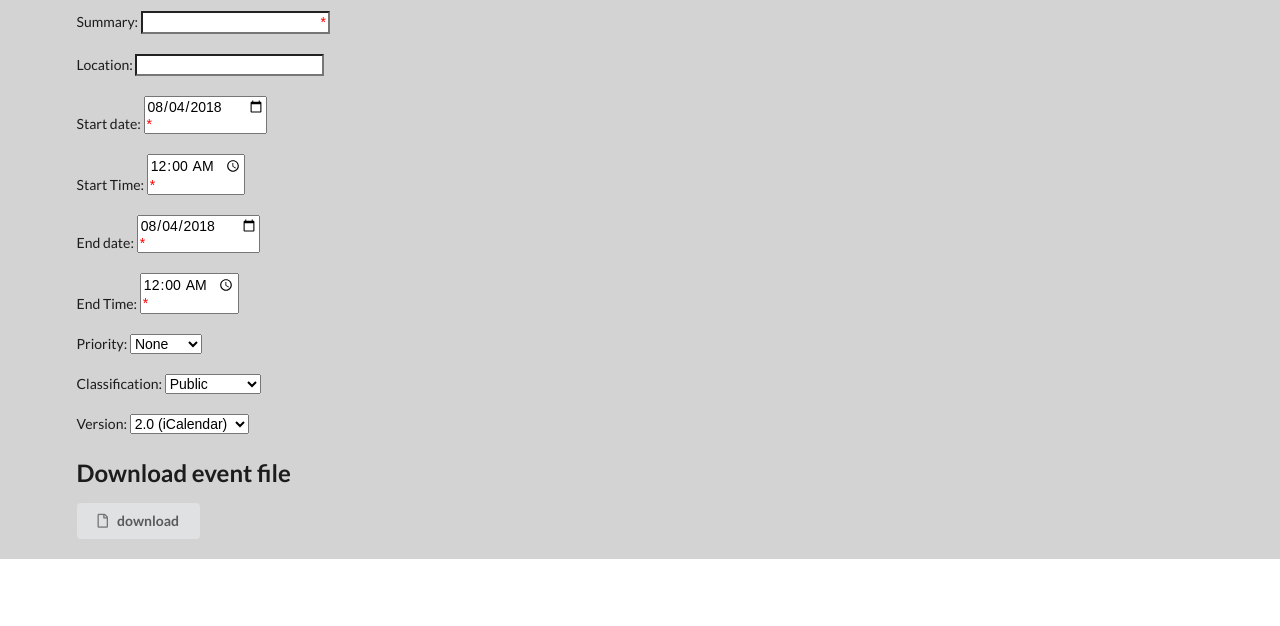
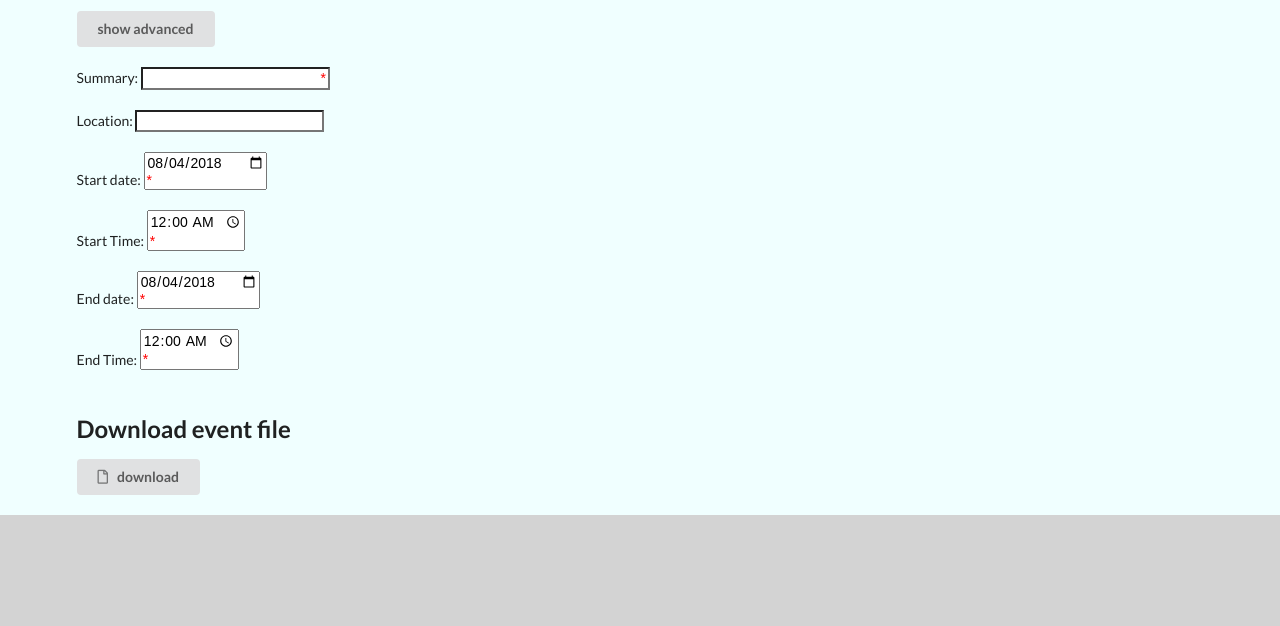
Before and after one commit to TeamRambutan/Calendar, a plain HTML site: page main.html in a window 1280 px wide. Shown: the part 220-846 px from the top of the page. Drawn offline with nearby package versions, Linux system fonts and the light colour scheme.

Commit message:
advanced fields button

```diff
--- a/main.html
+++ b/main.html
@@ -19,12 +19,24 @@
   <h1 class="ui header">Calendar Event File Generator</h1>
   <p>Create your own .ics event files to share across various online calendar systems!</p>
 </div>
-<div class="grey-background">
+<div class="blue-background">
   <div class="ui container colorblocktop">
     <h2 class="ui header">Fill out the following fields:</h2>
     <p class="required">* required</p>
+    <button class="ui button" id="advanced" onclick="toggleAdvanced()">
+      show advanced
+    </button>
 
     <form onsubmit="return false">
+      <div class="advanced">
+        </br>
+        Version:
+        <select id="version" required>
+          <option value="2.0">2.0 (iCalendar)</option>
+          <option value="1.0">1.0 (vCalendar)</option>
+        </select>
+      </div>
+      </br>
       Summary: <input type="text" id="summary" placeholder="*" required>
       </br></br>
       Location: <input type="text" id="location">
@@ -37,6 +49,7 @@
       </br></br>
       End Time: <input type="time" id="end-time" value="00:00" required>
       </br></br>
+      <div class="advanced">
         Priority:
         <select id="priority">
           <option value="0">None</option>
@@ -51,13 +64,7 @@
           <option value="PRIVATE">Private</option>
           <option value="CONFIDENTIAL">Confidential</option>
         </select>
-      </br></br>
-      Version:
-      <select id="version" required>
-        <option value="2.0">2.0 (iCalendar)</option>
-        <option value="1.0">1.0 (vCalendar)</option>
-      </select>
-
+      </div>
       <h2>Download event file</h2>
       <button class="ui button" type="submit" id="submit" onclick="submitForm()">
         <i class="file outline icon"></i>download
--- a/myScripts.js
+++ b/myScripts.js
@@ -4,8 +4,11 @@
   TODO: geographic position, recurring events?
  */
 
-//sets the default date values
+//sets the default date values, hides advanced fields
 window.onload = function () {
+  [].forEach.call(document.getElementsByClassName('advanced'), function (el) {
+    el.style.display = 'none';
+  });
   const date = new Date();
   const dt = createDate(date);
   var dateStart = document.getElementById("dateStart");
@@ -17,6 +20,14 @@ window.onload = function () {
     dateEnd.min = dateStart.value;
   };
   console.assert((dateEnd.value >= dateStart.value), `end date: ${dateEnd.value}, start date: ${dateStart.value}`);
+}
+
+//show/hide the optional (advanced) fields
+function toggleAdvanced() {
+  [].forEach.call(document.getElementsByClassName('advanced'), function (el) {
+    el.style.display = (el.style.display === 'none') ? 'block' : 'none';
+    document.getElementById('advanced').innerText = (el.style.display === 'none') ? 'show advanced' : 'hide advanced';
+  });
 }
 
 //validation check
@@ -90,7 +101,7 @@ function createVevent() {
 
   let event = `DTSTAMP:${dtStamp}\r\n`;
   event = event.concat(`UID:${dtStamp}-${document.getElementById('start-time').value.substring(3, 5)}@example.com\r\n`);
-  event = event.concat(`LOCATION:${document.getElementById('location').value}\r\n`); //optional?
+  event = event.concat(`LOCATION:${document.getElementById('location').value}\r\n`); //optional
   event = event.concat(`SUMMARY:${document.getElementById('summary').value}\r\n`);
   event = event.concat(`TZID:${createTZid(date)}\r\n`);
   event = event.concat(`DTSTART:${createDT(document.getElementById('dateStart').value, document.getElementById('start-time').value)}\r\n`);
--- a/style.css
+++ b/style.css
@@ -1,9 +1,10 @@
 body {
   margin-top: 50px;
+  background-color: lightgray;
 }
 
-.grey-background {
-  background-color: lightgray;
+.blue-background {
+  background-color: azure;
   padding-top: 20px;
   padding-bottom: 20px;
 }
```
Lines whose indentation alone changed are shown as unchanged.
